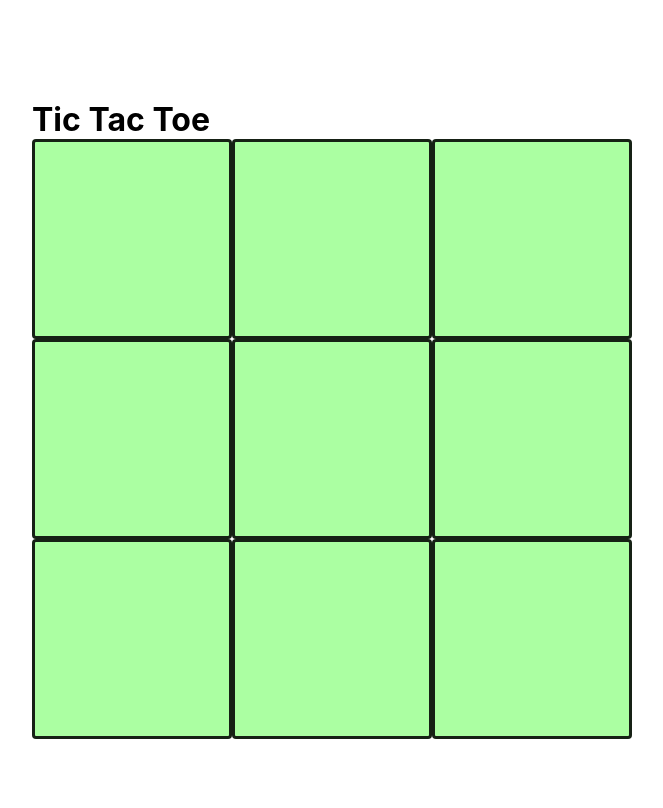
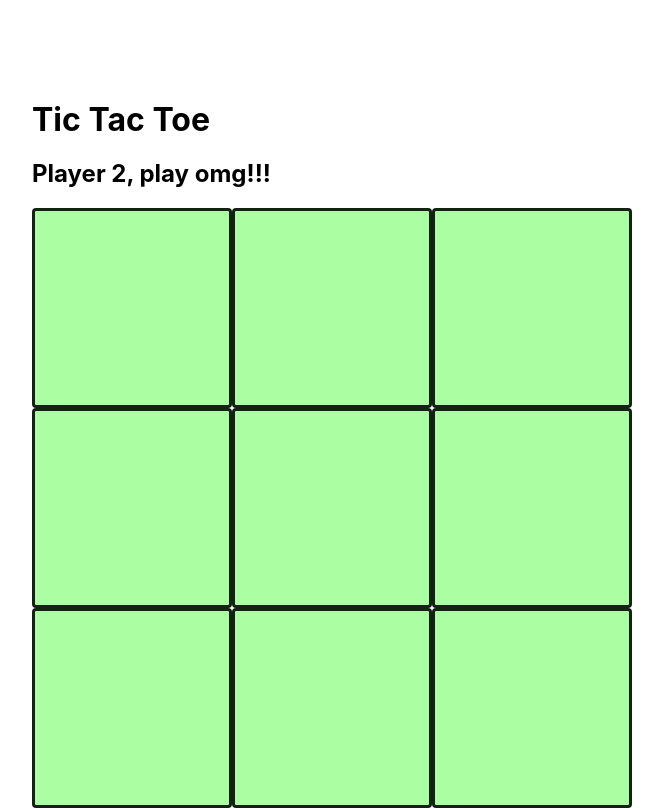
Before and after one commit to metasmash/tp3-web-buffa, a React (Create React App) app: page / in a window 1280 px wide. Shown: the whole page, without its empty margins (308-971 px from the left). Built offline with nearby package versions, Linux system fonts and the light colour scheme.

Commit message:
add player turn title.

```diff
--- a/src/Components/TicTacToe/TicTacToe.jsx
+++ b/src/Components/TicTacToe/TicTacToe.jsx
@@ -13,6 +13,7 @@ const TicTacToe = () => {
     return (
         <div style={rootTicTacToe}>
             <h1 style={{ margin: 'auto' }}>Tic Tac Toe</h1>
+            <h2>Player {playerTurn}, play omg!!!</h2>
             {initialState.map((x, key) => (
                 <Button
                     playerTurn={playerTurn}
```
